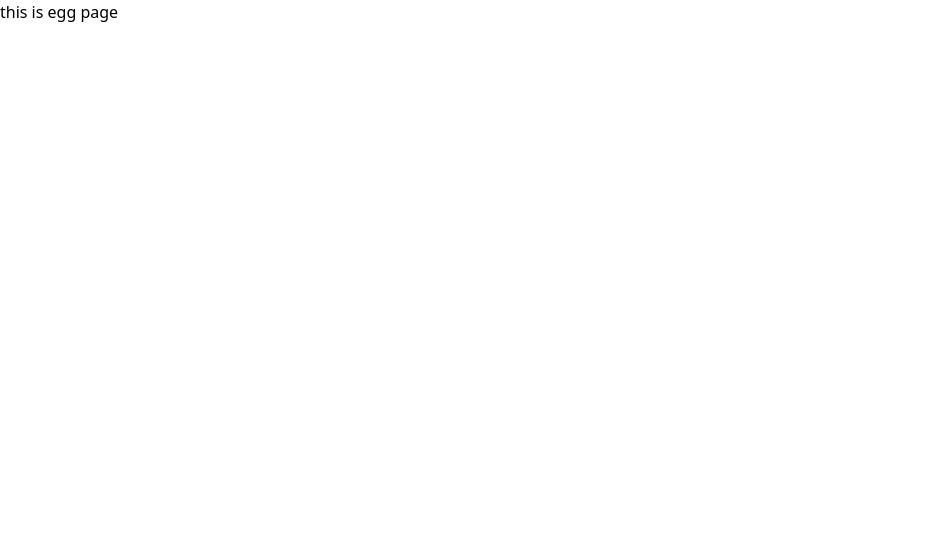
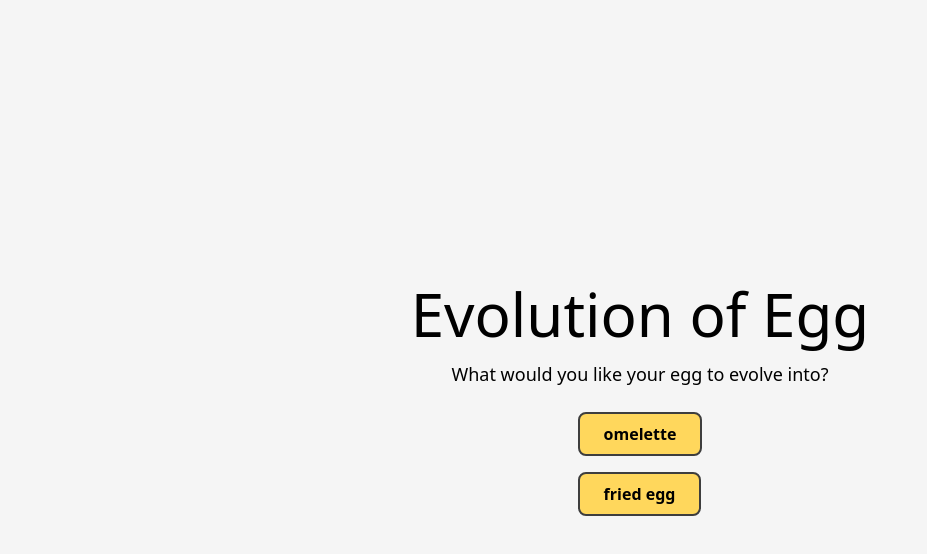
Before and after one commit to wnmay/evolution-of-egg, a Vue app: page /egg in a window 1280 px wide. Shown: the top 554 px of the page, without its empty margins (0-927 px from the left). Built offline with nearby package versions, Linux system fonts and the light colour scheme; the HTML template or start-up script is replaced by a standard one.

Commit message:
feat: egg page

```diff
--- a/src/main.ts
+++ b/src/main.ts
@@ -1,4 +1,3 @@
-// import './assets/main.css'
 import './index.css'
 
 import { createApp } from 'vue'
--- a/src/router/index.ts
+++ b/src/router/index.ts
@@ -1,6 +1,8 @@
 import { createRouter, createWebHistory } from 'vue-router'
 import Home from '../views/Home.vue'
 import Egg from '@/views/Egg.vue'
+import Omelette from '@/views/Omelette.vue'
+import FriedEgg from '@/views/FriedEgg.vue'
 
 const router = createRouter({
   history: createWebHistory(import.meta.env.BASE_URL),
@@ -15,6 +17,16 @@ const router = createRouter({
       name: 'egg',
       component: Egg,
     },
+    {
+      path: '/omelette',
+      name: 'omelette',
+      component: Omelette,
+    },
+    {
+      path: '/fried-egg',
+      name: 'fried egg',
+      component: FriedEgg,
+    },
   ],
 })
 
--- a/src/views/Egg.vue
+++ b/src/views/Egg.vue
@@ -3,5 +3,27 @@
 </script>
 
 <template>
-    <div>this is egg page</div>
+<div class="flex flex-col items-center justify-center h-screen bg-thisGrey">
+  <div class="text-6xl text-black">
+    Evolution of Egg
+  </div>
+
+  <div class="mt-4 text-black text-lg">
+    What would you like your egg to evolve into?
+  </div>
+
+  <div class="flex flex-col gap-4 mt-6">
+    <RouterLink to="/omelette">
+      <button class="px-6 py-2 bg-thisYellow text-black font-semibold border-2 border-thisBlack rounded-lg hover:bg-yellow-500 focus:outline-none">
+        omelette
+      </button>
+    </RouterLink>
+    <RouterLink to="/fried-egg">
+      <button class="px-6 py-2 bg-thisYellow text-black font-semibold border-2 border-thisBlack rounded-lg hover:bg-yellow-500 focus:outline-none">
+        fried egg
+      </button>
+    </RouterLink>
+  </div>
+</div>
+
 </template>
--- /dev/null
+++ b/src/views/FriedEgg.vue
@@ -0,0 +1,3 @@
+<template>
+    <div>fried egg page</div>
+</template>
--- a/src/views/Home.vue
+++ b/src/views/Home.vue
@@ -4,6 +4,6 @@ import { RouterLink } from 'vue-router';
 
 <template>
   <main>
-    <RouterLink to="/egg">egg page</RouterLink>
+    <RouterLink to="/egg"><div>egg page</div></RouterLink>
   </main>
 </template>
--- /dev/null
+++ b/src/views/Omelette.vue
@@ -0,0 +1,3 @@
+<template>
+    <div>omelette page</div>
+</template>
--- a/tailwind.config.js
+++ b/tailwind.config.js
@@ -1,3 +1,4 @@
+/** @type {import('tailwindcss').Config} */
 module.exports = {
   content: [
     "./index.html",
```
Also changed, not shown: src/App.vue (line endings or trailing spaces).
